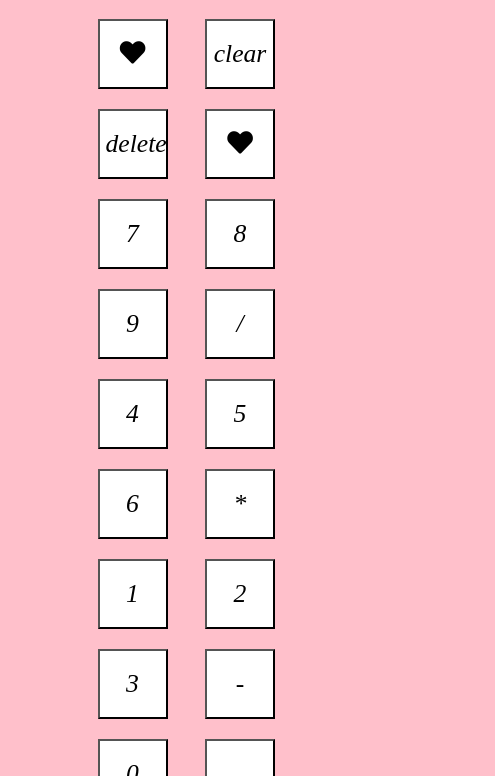
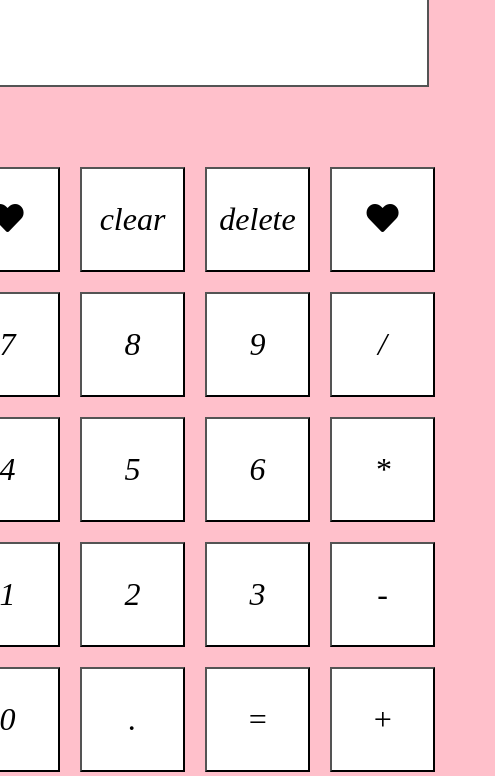
Before and after one commit to sooolji27/calculator-project, a plain HTML site: page index.html in a window 390 px wide. Shown: the top 776 px of the page, 495 px wide, since content can reach past the window. Drawn offline with Linux system fonts and the light colour scheme; a web font is replaced by a local one.

Commit message:
Update style.css

```diff
--- a/style.css
+++ b/style.css
@@ -81,34 +81,3 @@ body{
  .fa-github:hover {
   transform: rotate(360deg) scale(1.2);
  }
-
- /*Responsive*/
- @media only screen and (max-width: 500px) {
-   #calculator{
-       max-width: 100%;
-       width: 100%;
-   }
-
-   #screen{
-     width: 100%;
-     padding: 10px;
-     font-size: 1.2rem;
-   }
-}
-
-@media only screen and (max-width: 500px) {
-   .keypad{
-       grid-template-columns: repeat(2, 1fr);
-       padding: 30px;
-   }
-
-   .heart{
-       width: 70px;
-       height: 70px;
-       font-size: 1.6rem;
-   }
-
-   .footer {
-       font-size: clamp(1.1rem, 2vw, 1.6rem);
-   }
-}
```
